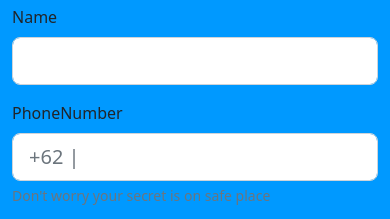
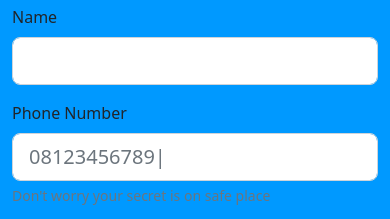
Before and after one commit to ryo873/portofolio-final, a website: page index.html in a window 390 px wide. Shown: the part 2320-2539 px from the top of the page. Drawn offline with nearby package versions, Linux system fonts and the light colour scheme; files whose address does not match are found by name; a web font is replaced by a local one.

Commit message:
Update index.html
Add update Phone Number input

```diff
--- a/index.html
+++ b/index.html
@@ -163,8 +163,8 @@
                 <input type="text" class="form-control form-control-lg" id="name" name="name" />
               </div>
               <div class="mb-3">
-                <label for="number" class="form-label">PhoneNumber</label>
-                <input type="number" class="form-control form-control-lg" id="number" name="number" placeholder="+62 |" />
+                <label for="number" class="form-label">Phone Number</label>
+                <input type="number" class="form-control form-control-lg" id="number" name="number" placeholder="08123456789|" min="0"/>
                 <div id="phone1" class="form-text">Don't worry your secret is on safe place</div>
               </div>
               <div class="mb-3">
```
